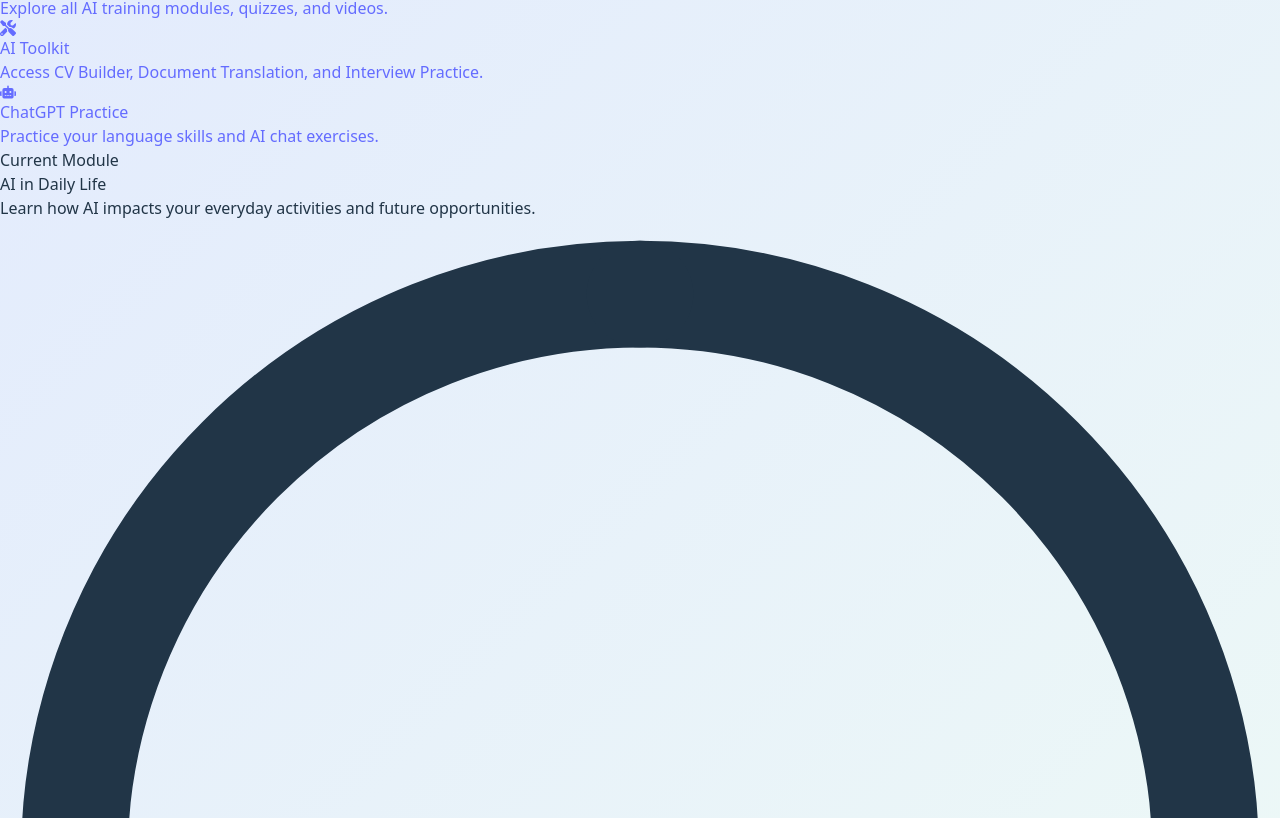
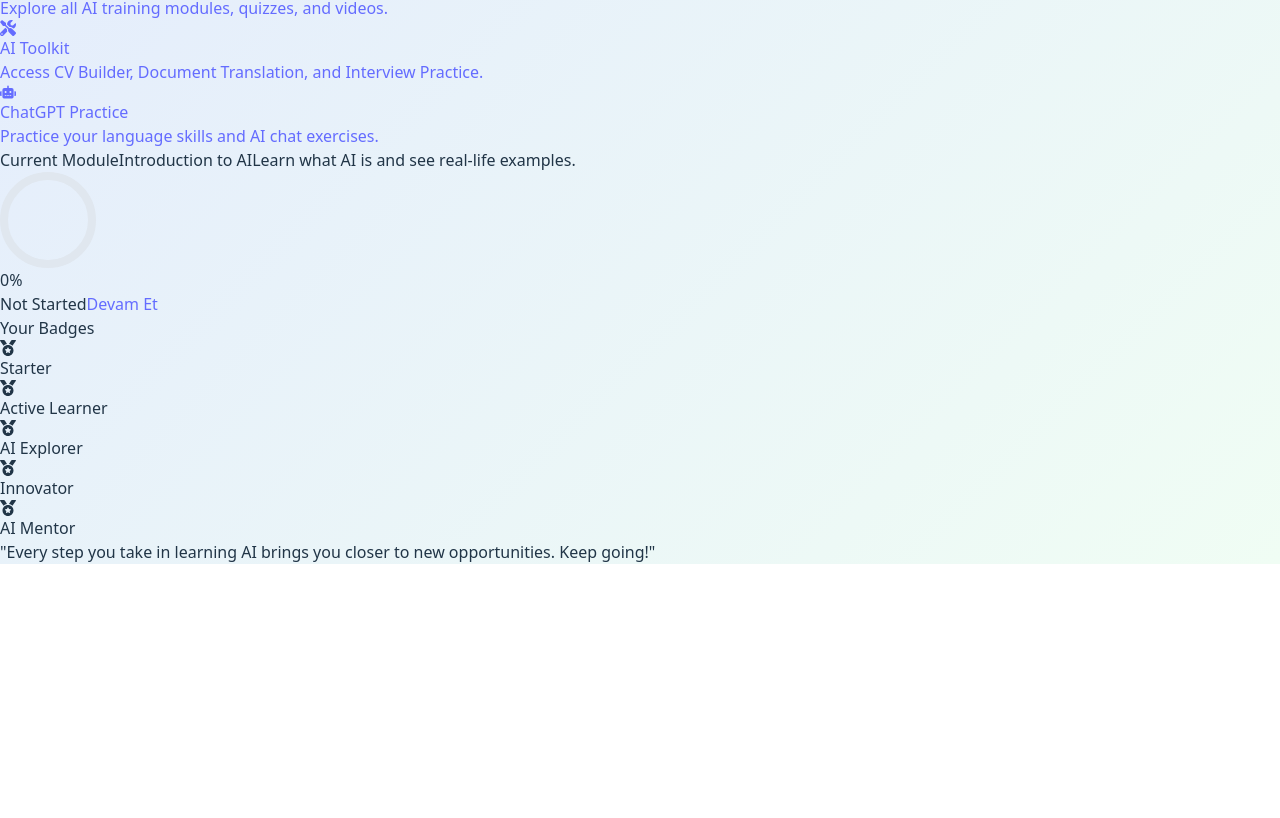
Before and after one commit to YzrSalih/AI4Integrate-platform, a React (Vite) app in the folder client/: page / in a window 1280 px wide. Shown: the part 722-1540 px from the top of the page. After the commit the page ends 1286 px from the top, so only its background shows below. Built offline with nearby package versions, Linux system fonts and the light colour scheme; sample sign-in values are in the browser's storage.

Commit message:
feat: Refactor Dashboard and Home components to unify learning modules and progress tracking

```diff
--- a/client/src/pages/Dashboard.jsx
+++ b/client/src/pages/Dashboard.jsx
@@ -7,31 +7,75 @@ import { PiCertificateFill } from "react-icons/pi";
 import React from "react";
 
 
-// Simüle edilen güncel veriler (gerçek uygulamada context veya API'den alınır)
-const modules = [
-  { id: 1, name: "Learning Modules", status: "inprogress", current: { title: "AI in Daily Life", video: "https://www.youtube.com/embed/8hly31xKli0" } },
-  { id: 2, name: "AI Toolkit", status: "notstarted", usage: 18 }, // dakika
-  { id: 3, name: "ChatGPT Practice", status: "completed", usage: 42 }, // dakika
+
+// LearningModules verileri (modül başlıkları)
+const learningModules = [
+  { id: 1, title: "Introduction to AI", description: "Learn what AI is and see real-life examples." },
+  { id: 2, title: "AI in Daily Life", description: "Learn how AI impacts your everyday activities and future opportunities." },
+  { id: 3, title: "AI & Jobs of the Future", description: "Discover how AI is changing the job market and which skills are important." },
+  { id: 4, title: "Ethics & Safety in AI", description: "Understand bias, privacy, and ethical behavior in AI." },
+  { id: 5, title: "Using AI for Language Learning", description: "Practice language skills with AI-powered tools." },
+  { id: 6, title: "Build Your First Chatbot (No-code)", description: "Create a simple chatbot without coding." },
+  { id: 7, title: "Prompt Engineering Basics", description: "Learn how to write effective prompts for AI." },
+  { id: 8, title: "AI for Education", description: "Explore AI-powered learning resources and tools." },
 ];
 
+// Simüle edilen usage verileri (gerçek uygulamada context veya API'den alınır)
+function getUsage(key, fallback = 0) {
+  const val = localStorage.getItem(key);
+  return val ? Number(val) : fallback;
+}
+
 const Dashboard = () => {
+  // LearningModules ilerleme ve mevcut modülünü localStorage'dan oku
+  const [completed, setCompleted] = React.useState([]);
+  const [selected, setSelected] = React.useState(0);
+  const [aiToolkitUsage, setAiToolkitUsage] = React.useState(0); // dakika
+  const [gptPracticeUsage, setGptPracticeUsage] = React.useState(0); // dakika
+
+  React.useEffect(() => {
+    const c = localStorage.getItem("learningModules_completed");
+    setCompleted(c ? JSON.parse(c) : []);
+    const s = localStorage.getItem("learningModules_selected");
+    setSelected(s !== null ? Number(s) : 0);
+    setAiToolkitUsage(getUsage("aiToolkit_usage", 0));
+    setGptPracticeUsage(getUsage("gptPractice_usage", 0));
+  }, []);
+
+  const totalModules = learningModules.length;
+  const completedCount = completed.length;
+  const progress = Math.round((completedCount / totalModules) * 100);
+  const currentModule = learningModules[selected] || learningModules[0];
+  let status = "Not Started";
+  if (completedCount === 0) status = "Not Started";
+  else if (completedCount === totalModules) status = "Completed";
+  else status = "In Progress";
+
   return (
     <div className="p-8 min-h-screen bg-gradient-to-br from-blue-50 via-blue-100 to-green-50">
       <h1 className="text-4xl font-extrabold mb-8 text-blue-900 tracking-tight">Dashboard</h1>
       <div className="grid grid-cols-1 md:grid-cols-3 gap-8 mb-10">
         {/* Learning Modules Card */}
-        <div className="bg-gradient-to-tr from-blue-600 to-blue-400 text-white rounded-2xl shadow-lg p-7 flex flex-col items-center relative overflow-hidden w-full">
-          <FaBook className="text-4xl mb-3 drop-shadow-lg" />
-          <span className="text-lg font-semibold mb-1">Learning Modules</span>
-          <span className="text-xl font-bold mb-2">{modules[0].current.title}</span>
-          <span className="text-base mb-4 mt-2 text-center">You're making great progress! Keep going and complete <span className="font-bold">{modules[0].current.title}</span> to unlock new content.</span>
-          <a
-            href="/modules"
-            className="mt-2 px-6 py-2 rounded-lg bg-white text-blue-700 font-bold shadow hover:bg-blue-100 transition"
-          >
-            Go to Learning Modules
-          </a>
-          <span className="text-sm font-bold mt-4">Status: <span className="capitalize">{modules[0].status}</span></span>
+        <div className="bg-white rounded-2xl shadow-lg p-7 flex flex-col items-center relative overflow-hidden w-full border border-blue-100">
+          <span className="text-sm text-gray-500 mb-1">Current Module</span>
+          <span className="text-2xl font-extrabold text-blue-700 mb-1">{currentModule.title}</span>
+          <span className="text-base text-gray-700 mb-4 text-center">{currentModule.description}</span>
+          <div className="relative flex items-center justify-center w-24 h-24 mb-2">
+            <svg className="absolute top-0 left-0" width="96" height="96">
+              <circle cx="48" cy="48" r="44" stroke="#e0e7ef" strokeWidth="8" fill="none" />
+              <circle cx="48" cy="48" r="44" stroke="#2563eb" strokeWidth="8" fill="none" strokeDasharray={2 * Math.PI * 44} strokeDashoffset={2 * Math.PI * 44 * (1 - progress / 100)} strokeLinecap="round" />
+            </svg>
+            <span className="text-2xl font-bold text-blue-700">{progress}%</span>
+          </div>
+          <div className="flex gap-3 mt-4 w-full justify-center">
+            <span className={`px-5 py-2 rounded-lg font-bold shadow text-base flex items-center ${status === "Completed" ? "bg-green-500 text-white" : status === "In Progress" ? "bg-blue-100 text-blue-700" : "bg-gray-200 text-gray-600"}`}>{status}</span>
+            <a
+              href="/modules"
+              className="px-6 py-2 rounded-lg bg-blue-600 text-white font-bold shadow hover:bg-blue-700 transition flex items-center"
+            >
+              Devam Et
+            </a>
+          </div>
         </div>
         {/* AI Toolkit Usage Card */}
         <div className="bg-gradient-to-tr from-purple-400 to-purple-200 text-purple-900 rounded-2xl shadow-lg p-7 flex flex-col items-center relative overflow-hidden w-full">
@@ -40,9 +84,9 @@ const Dashboard = () => {
           <div className="relative flex items-center justify-center w-24 h-24 mb-2">
             <svg className="absolute top-0 left-0" width="96" height="96">
               <circle cx="48" cy="48" r="40" stroke="#ddd6fe" strokeWidth="10" fill="none" />
-              <circle cx="48" cy="48" r="40" stroke="#a78bfa" strokeWidth="10" fill="none" strokeDasharray={2 * Math.PI * 40} strokeDashoffset={2 * Math.PI * 40 * (1 - modules[1].usage / 60)} strokeLinecap="round" />
+              <circle cx="48" cy="48" r="40" stroke="#a78bfa" strokeWidth="10" fill="none" strokeDasharray={2 * Math.PI * 40} strokeDashoffset={2 * Math.PI * 40 * (1 - aiToolkitUsage / 60)} strokeLinecap="round" />
             </svg>
-            <span className="text-2xl font-bold">{modules[1].usage}m</span>
+            <span className="text-2xl font-bold">{aiToolkitUsage}m</span>
           </div>
           <a
             href="/ai-toolkit"
@@ -50,7 +94,7 @@ const Dashboard = () => {
           >
             Go to AI Toolkit
           </a>
-          <span className="text-sm font-bold mt-4">Status: <span className="capitalize">{modules[1].status}</span></span>
+          <span className="text-sm font-bold mt-4">Status: <span className="capitalize">{aiToolkitUsage > 0 ? "In Progress" : "Not Started"}</span></span>
         </div>
         {/* ChatGPT Practice Usage Card */}
         <div className="bg-gradient-to-tr from-cyan-200 to-cyan-100 text-cyan-900 rounded-2xl shadow-lg p-7 flex flex-col items-center relative overflow-hidden w-full">
@@ -59,9 +103,9 @@ const Dashboard = () => {
           <div className="relative flex items-center justify-center w-24 h-24 mb-2">
             <svg className="absolute top-0 left-0" width="96" height="96">
               <circle cx="48" cy="48" r="40" stroke="#bae6fd" strokeWidth="10" fill="none" />
-              <circle cx="48" cy="48" r="40" stroke="#06b6d4" strokeWidth="10" fill="none" strokeDasharray={2 * Math.PI * 40} strokeDashoffset={2 * Math.PI * 40 * (1 - modules[2].usage / 60)} strokeLinecap="round" />
+              <circle cx="48" cy="48" r="40" stroke="#06b6d4" strokeWidth="10" fill="none" strokeDasharray={2 * Math.PI * 40} strokeDashoffset={2 * Math.PI * 40 * (1 - gptPracticeUsage / 60)} strokeLinecap="round" />
             </svg>
-            <span className="text-2xl font-bold">{modules[2].usage}m</span>
+            <span className="text-2xl font-bold">{gptPracticeUsage}m</span>
           </div>
           <a
             href="/gpt-practice"
@@ -69,8 +113,10 @@ const Dashboard = () => {
           >
             Go to ChatGPT Practice
           </a>
-          <span className="text-sm font-bold mt-4">Status: <span className="capitalize">{modules[2].status}</span></span>
+          <span className="text-sm font-bold mt-4">Status: <span className="capitalize">{gptPracticeUsage > 0 ? "In Progress" : "Not Started"}</span></span>
         </div>
+        {/* ...existing code... */}
+        {/* ...existing code... */}
       </div>
       {/* Goals Section */}
       <div className="bg-white rounded-2xl shadow-lg p-8 mb-10">
--- a/client/src/pages/Home.jsx
+++ b/client/src/pages/Home.jsx
@@ -41,7 +41,38 @@ const quickAccess = [
 ];
 
 
+// Dashboard'daki ile aynı modül listesi
+const learningModules = [
+  { id: 1, title: "Introduction to AI", description: "Learn what AI is and see real-life examples." },
+  { id: 2, title: "AI in Daily Life", description: "Learn how AI impacts your everyday activities and future opportunities." },
+  { id: 3, title: "AI & Jobs of the Future", description: "Discover how AI is changing the job market and which skills are important." },
+  { id: 4, title: "Ethics & Safety in AI", description: "Understand bias, privacy, and ethical behavior in AI." },
+  { id: 5, title: "Using AI for Language Learning", description: "Practice language skills with AI-powered tools." },
+  { id: 6, title: "Build Your First Chatbot (No-code)", description: "Create a simple chatbot without coding." },
+  { id: 7, title: "Prompt Engineering Basics", description: "Learn how to write effective prompts for AI." },
+  { id: 8, title: "AI for Education", description: "Explore AI-powered learning resources and tools." },
+];
+
 export default function Home() {
+  // Dashboard ile aynı şekilde ilerleme ve modül state'i
+  const [completed, setCompleted] = React.useState([]);
+  const [selected, setSelected] = React.useState(0);
+  React.useEffect(() => {
+    const c = localStorage.getItem("learningModules_completed");
+    setCompleted(c ? JSON.parse(c) : []);
+    const s = localStorage.getItem("learningModules_selected");
+    setSelected(s !== null ? Number(s) : 0);
+  }, []);
+
+  const totalModules = learningModules.length;
+  const completedCount = completed.length;
+  const progress = Math.round((completedCount / totalModules) * 100);
+  const currentModule = learningModules[selected] || learningModules[0];
+  let status = "Not Started";
+  if (completedCount === 0) status = "Not Started";
+  else if (completedCount === totalModules) status = "Completed";
+  else status = "In Progress";
+
   return (
     <div className="min-h-screen bg-gradient-to-br from-blue-100 via-white to-green-100 flex flex-col">
       {/* Hero Section */}
@@ -75,50 +106,26 @@ export default function Home() {
 
       {/* Current Module and Badges - Side by Side on Desktop */}
       <section className="w-full max-w-6xl mx-auto flex flex-col md:flex-row gap-8 mb-20">
-        {/* Current Module Card */}
-        <div className="flex-1 bg-white rounded-3xl shadow-xl p-8 flex flex-col items-center md:items-start border border-blue-100 min-w-[260px]">
-          <div className="text-sm text-gray-500 mb-1">Current Module</div>
-          <div className="text-2xl font-extrabold text-blue-700 mb-2">{user.currentModule.title}</div>
-          <div className="text-gray-700 mb-4 text-base">{user.currentModule.description}</div>
-          <div className="flex flex-col items-center">
-            <div className="relative w-20 h-20 mb-2">
-              <svg className="w-20 h-20" viewBox="0 0 36 36">
-                <path
-                  className="text-gray-200"
-                  d="M18 2.0845
-                    a 15.9155 15.9155 0 0 1 0 31.831
-                    a 15.9155 15.9155 0 0 1 0 -31.831"
-                  fill="none"
-                  stroke="currentColor"
-                  strokeWidth="3"
-                />
-                <path
-                  className="text-blue-500"
-                  d="M18 2.0845
-                    a 15.9155 15.9155 0 0 1 0 31.831"
-                  fill="none"
-                  stroke="currentColor"
-                  strokeWidth="3"
-                  strokeDasharray={`${user.currentModule.progress}, 100`}
-                  strokeLinecap="round"
-                />
-              </svg>
-              <div className="absolute inset-0 flex items-center justify-center">
-                <span className="text-xl font-bold text-blue-600">{user.currentModule.progress}<span className="text-base align-super">%</span></span>
-              </div>
-            </div>
-            {user.currentModule.progress === 0 ? (
-              <span className="bg-gray-200 text-gray-600 font-semibold px-5 py-1.5 rounded-lg shadow mt-2 text-sm">Not Started</span>
-            ) : user.currentModule.progress === 100 ? (
-              <span className="bg-green-500 text-white font-semibold px-5 py-1.5 rounded-lg shadow mt-2 text-sm">Completed</span>
-            ) : (
-              <Link
-                to="/modules"
-                className="bg-blue-600 hover:bg-blue-700 text-white font-semibold px-5 py-1.5 rounded-lg shadow transition mt-2 text-sm"
-              >
-                Continue Module
-              </Link>
-            )}
+        {/* Current Module Card (Dashboard ile birebir aynı) */}
+        <div className="flex-1 bg-white rounded-3xl shadow-xl p-8 flex flex-col items-center border border-blue-100 min-w-[260px]">
+          <span className="text-sm text-gray-500 mb-1">Current Module</span>
+          <span className="text-2xl font-extrabold text-blue-700 mb-1">{currentModule.title}</span>
+          <span className="text-base text-gray-700 mb-4 text-center">{currentModule.description}</span>
+          <div className="relative flex items-center justify-center w-24 h-24 mb-2">
+            <svg className="absolute top-0 left-0" width="96" height="96">
+              <circle cx="48" cy="48" r="44" stroke="#e0e7ef" strokeWidth="8" fill="none" />
+              <circle cx="48" cy="48" r="44" stroke="#2563eb" strokeWidth="8" fill="none" strokeDasharray={2 * Math.PI * 44} strokeDashoffset={2 * Math.PI * 44 * (1 - progress / 100)} strokeLinecap="round" />
+            </svg>
+            <span className="text-2xl font-bold text-blue-700">{progress}%</span>
+          </div>
+          <div className="flex gap-3 mt-4 w-full justify-center">
+            <span className={`px-5 py-2 rounded-lg font-bold shadow text-base flex items-center ${status === "Completed" ? "bg-green-500 text-white" : status === "In Progress" ? "bg-blue-100 text-blue-700" : "bg-gray-200 text-gray-600"}`}>{status}</span>
+            <a
+              href="/modules"
+              className="px-6 py-2 rounded-lg bg-blue-600 text-white font-bold shadow hover:bg-blue-700 transition flex items-center"
+            >
+              Devam Et
+            </a>
           </div>
         </div>
         {/* Badges Grid */}
--- a/client/src/pages/LearningModules.jsx
+++ b/client/src/pages/LearningModules.jsx
@@ -204,11 +204,34 @@ const modules = [
 ];
 
 export default function LearningModules() {
-  const [selected, setSelected] = React.useState(0);
-  const [completed, setCompleted] = React.useState([]);
-  const [quizAnswers, setQuizAnswers] = React.useState({});
-  const [tab, setTab] = React.useState("video");
-  const [lang, setLang] = React.useState("en");
+  // LocalStorage anahtarları
+  const LS_COMPLETED = "learningModules_completed";
+  const LS_QUIZ = "learningModules_quizAnswers";
+  const LS_SELECTED = "learningModules_selected";
+  const LS_TAB = "learningModules_tab";
+  const LS_LANG = "learningModules_lang";
+
+  // Başlangıç değerlerini localStorage'dan oku
+  const [selected, setSelected] = React.useState(() => {
+    const val = localStorage.getItem(LS_SELECTED);
+    return val !== null ? Number(val) : 0;
+  });
+  const [completed, setCompleted] = React.useState(() => {
+    const val = localStorage.getItem(LS_COMPLETED);
+    return val ? JSON.parse(val) : [];
+  });
+  const [quizAnswers, setQuizAnswers] = React.useState(() => {
+    const val = localStorage.getItem(LS_QUIZ);
+    return val ? JSON.parse(val) : {};
+  });
+  const [tab, setTab] = React.useState(() => {
+    const val = localStorage.getItem(LS_TAB);
+    return val || "video";
+  });
+  const [lang, setLang] = React.useState(() => {
+    const val = localStorage.getItem(LS_LANG);
+    return val || "en";
+  });
 
   // Badge logic
   const badges = [];
@@ -226,14 +249,34 @@ export default function LearningModules() {
   }
 
   function handleQuizChange(qIdx, optIdx) {
-    setQuizAnswers({ ...quizAnswers, [qIdx]: optIdx });
+    setQuizAnswers(prev => {
+      const updated = { ...prev, [qIdx]: optIdx };
+      localStorage.setItem(LS_QUIZ, JSON.stringify(updated));
+      return updated;
+    });
   }
 
   function handleMarkCompleted() {
     if (!completed.includes(current.id)) {
-      setCompleted([...completed, current.id]);
+      setCompleted(prev => {
+        const updated = [...prev, current.id];
+        localStorage.setItem(LS_COMPLETED, JSON.stringify(updated));
+        return updated;
+      });
     }
   }
+
+  // selected, tab, lang değişince localStorage'a yaz
+  React.useEffect(() => {
+    localStorage.setItem(LS_SELECTED, selected);
+  }, [selected]);
+  React.useEffect(() => {
+    localStorage.setItem(LS_TAB, tab);
+  }, [tab]);
+  React.useEffect(() => {
+    localStorage.setItem(LS_LANG, lang);
+  }, [lang]);
+  // completed ve quizAnswers zaten fonksiyon içinde yazılıyor
 
   // Example reflection/apply task for each module
   const applyTasks = [
```
